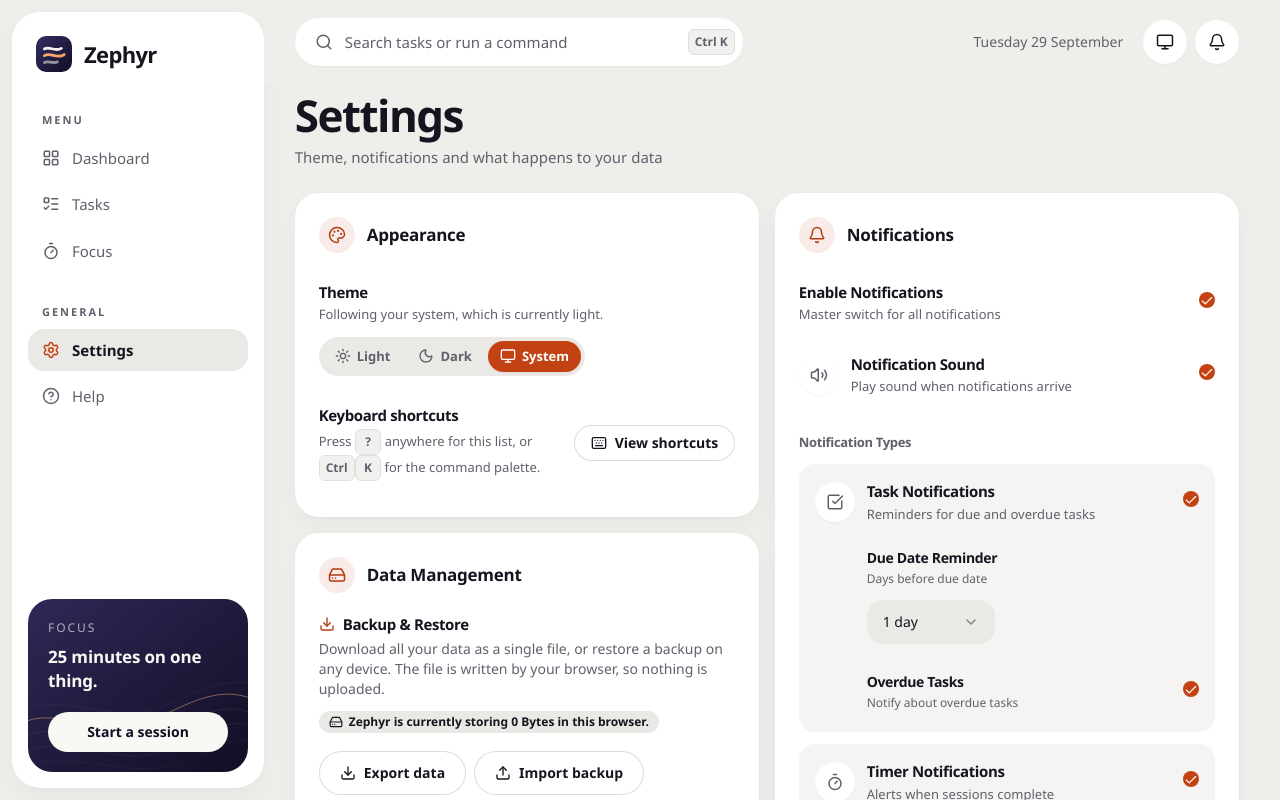
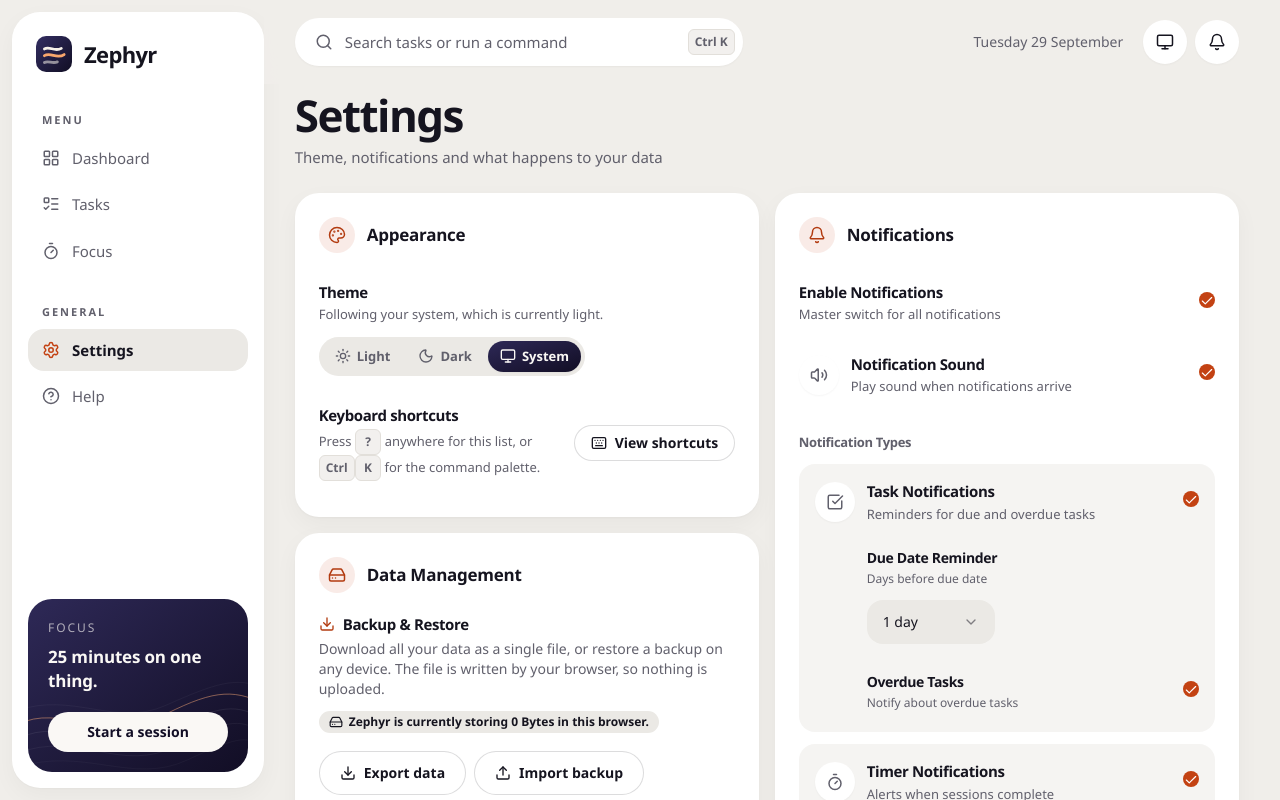
Before and after one commit to dominikkoenitzer/Zephyr, a React (Vite) app: page /settings in a window 1280 px wide. Shown: the top 800 px of the page. Built offline with nearby package versions, Linux system fonts and the light colour scheme.

Commit message:
Set the active theme pill on night

```diff
--- a/src/pages/Settings.jsx
+++ b/src/pages/Settings.jsx
@@ -173,7 +173,7 @@ function Settings() {
                       className={cn(
                         'inline-flex items-center gap-1.5 rounded-full px-3 py-1.5 text-[13px] font-semibold transition-colors',
                         active
-                          ? 'bg-primary text-primary-foreground shadow-(--shadow-sm)'
+                          ? 'bg-hero-to bg-linear-to-br from-hero-from to-hero-to text-hero-foreground shadow-(--shadow-sm)'
                           : 'text-muted-foreground hover:text-foreground'
                       )}
                     >
```
